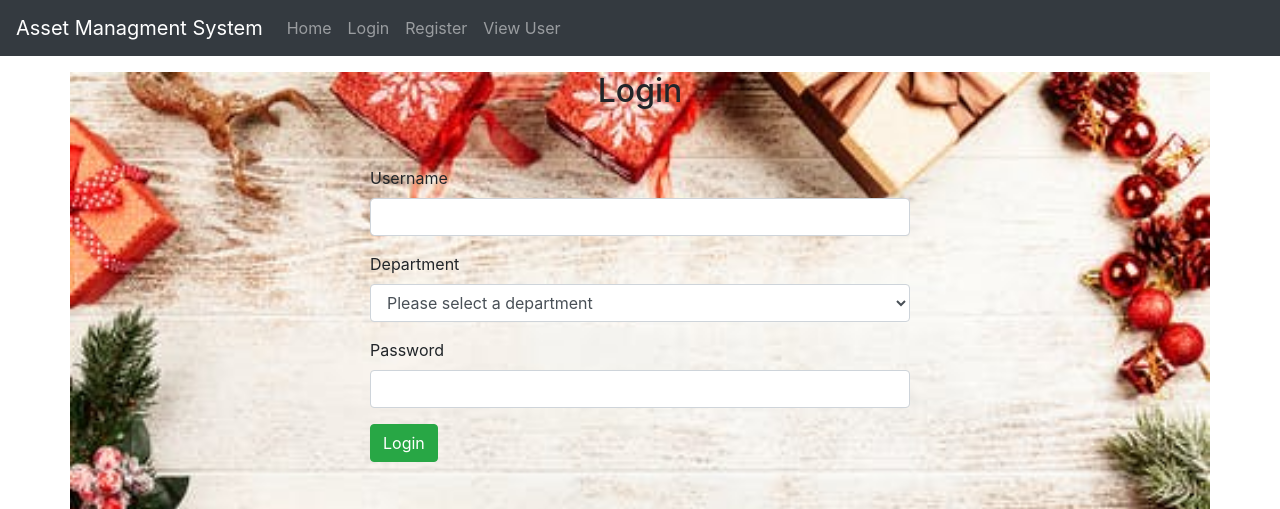
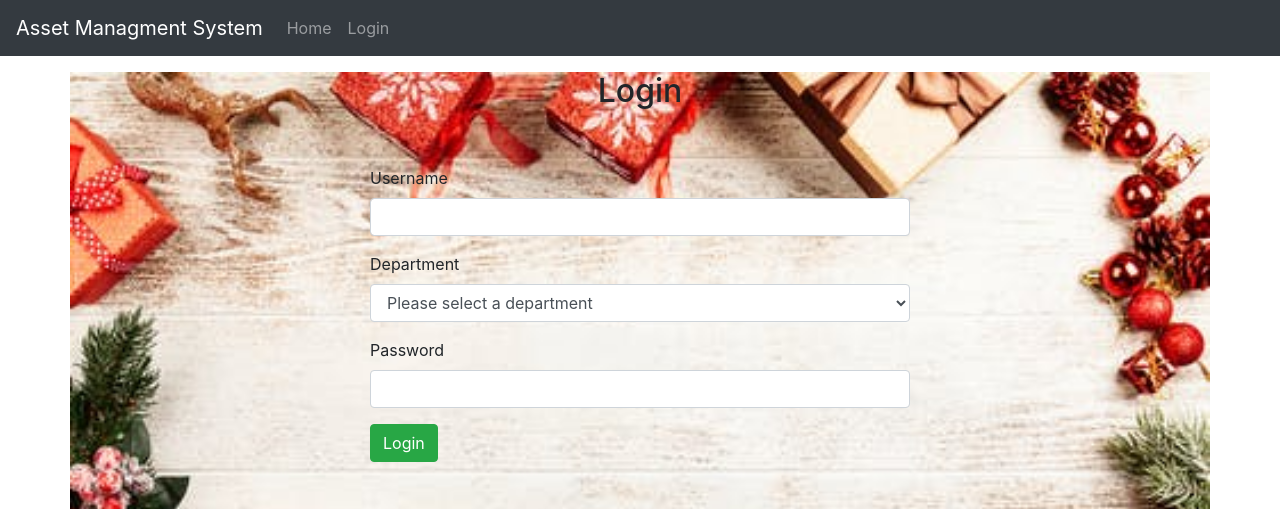
Before and after one commit to zying-1882/asset_management, a PHP site: page /views/forms/login.php in a window 1280 px wide. Shown: the top 509 px of the page. Run offline with PHP 8.4, Linux system fonts and the light colour scheme.

Commit message:
keep changes

```diff
--- a/views/partials/nav.php
+++ b/views/partials/nav.php
@@ -11,7 +11,7 @@
 			<a href="/views/forms/login.php" class="nav-link">Login</a>
 			<?php endif; ?>
 
-			<?php if(!isset($_SESSION['user_details'])): ?>
+			<?php if(isset($_SESSION['user_details']) && $_SESSION['user_details']->isAdmin): ?>
 			<a href="/views/forms/register.php" class="nav-link">Register</a>
 			<a href="/views/view_user.php" class="nav-link">View User</a>
 			<?php endif; ?>
```
